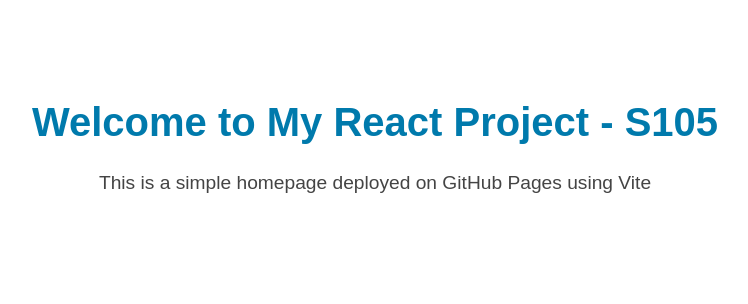
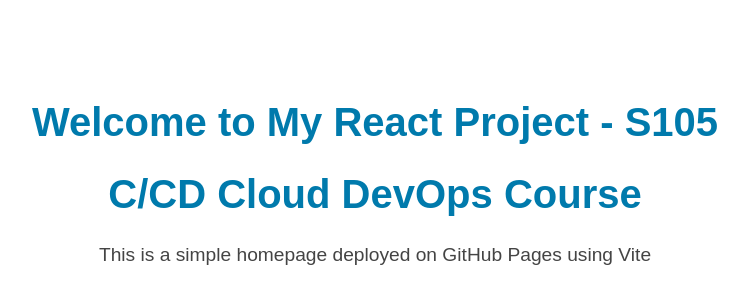
Before and after one commit to mounikav24/reactapp105-gitactions, a React (Vite) app: page / in a window 1280 px wide. Shown: the top 304 px of the page, without its empty margins (265-1013 px from the left). Built offline with nearby package versions, Linux system fonts and the light colour scheme.

Commit message:
updated app.jsx

```diff
--- a/src/App.jsx
+++ b/src/App.jsx
@@ -4,6 +4,7 @@
   return(
     <div className="container">
       <h1>Welcome to My React Project - S105</h1>
+      <h1>C/CD Cloud DevOps Course</h1>
       <p>This is a simple homepage deployed on GitHub Pages using Vite</p>
     </div>
   );
```
